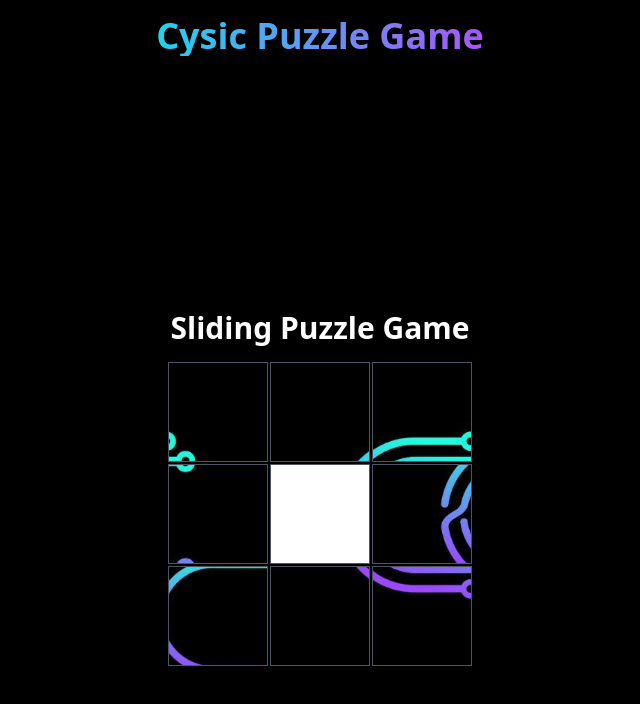
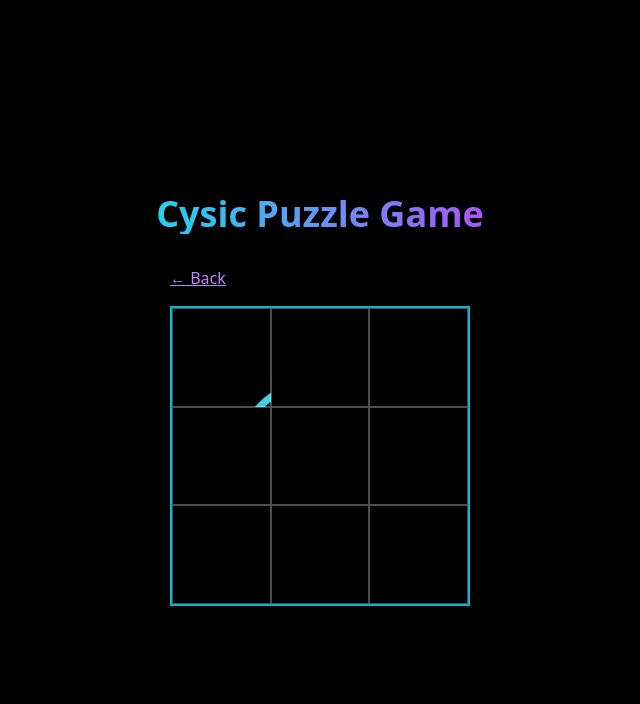
Before and after one commit to Abhi789X/Cysic-puzzle-, a React (Vite) app: page / in a window 1280 px wide. Both pictures are taken after a click on the button "Cysic Logo". Shown: the top 704 px of the page, without its empty margins (320-960 px from the left). Built offline with nearby package versions, Linux system fonts and the light colour scheme.

Commit message:
Update SlidingPuzzle.jsx

```diff
--- a/src/components/SlidingPuzzle.jsx
+++ b/src/components/SlidingPuzzle.jsx
@@ -1,81 +1,78 @@
 import React, { useState, useEffect } from "react";
-import Confetti from "react-confetti";
 
 const GRID_SIZE = 3;
-const TILE_SIZE = 100; // pixels
 
-const generateShuffledTiles = () => {
-  const tiles = Array.from({ length: GRID_SIZE * GRID_SIZE }, (_, i) => i);
-  for (let i = tiles.length - 1; i > 0; i--) {
-    const j = Math.floor(Math.random() * (i + 1));
-    [tiles[i], tiles[j]] = [tiles[j], tiles[i]];
-  }
-  return tiles;
-};
-
-const SlidingPuzzle = ({ image }) => {
-  const [tiles, setTiles] = useState(generateShuffledTiles());
-  const [gameWon, setGameWon] = useState(false);
-
-  const handleClick = (index) => {
-    const emptyIndex = tiles.indexOf(GRID_SIZE * GRID_SIZE - 1);
-    const isAdjacent =
-      [1, -1, GRID_SIZE, -GRID_SIZE].includes(index - emptyIndex) &&
-      Math.abs(Math.floor(index / GRID_SIZE) - Math.floor(emptyIndex / GRID_SIZE)) <= 1 &&
-      Math.abs((index % GRID_SIZE) - (emptyIndex % GRID_SIZE)) <= 1;
-
-    if (isAdjacent) {
-      const newTiles = [...tiles];
-      [newTiles[index], newTiles[emptyIndex]] = [newTiles[emptyIndex], newTiles[index]];
-      setTiles(newTiles);
-      checkWin(newTiles);
-    }
-  };
-
-  const checkWin = (tiles) => {
-    const isSolved = tiles.every((tile, index) => tile === index);
-    setGameWon(isSolved);
-  };
+export default function SlidingPuzzle({ image, onBack }) {
+  const [tiles, setTiles] = useState([]);
+  const [emptyIndex, setEmptyIndex] = useState(GRID_SIZE * GRID_SIZE - 1);
+  const [solved, setSolved] = useState(false);
 
   useEffect(() => {
-    checkWin(tiles);
-  }, []);
+    const temp = Array.from({ length: GRID_SIZE * GRID_SIZE }, (_, i) => i);
+    for (let i = temp.length - 1; i > 0; i--) {
+      const j = Math.floor(Math.random() * (i + 1));
+      [temp[i], temp[j]] = [temp[j], temp[i]];
+    }
+    setTiles(temp);
+    setEmptyIndex(temp.indexOf(GRID_SIZE * GRID_SIZE - 1));
+  }, [image]);
+
+  function moveTile(i) {
+    const row = Math.floor(i / GRID_SIZE);
+    const col = i % GRID_SIZE;
+    const emptyRow = Math.floor(emptyIndex / GRID_SIZE);
+    const emptyCol = emptyIndex % GRID_SIZE;
+
+    if (
+      (Math.abs(row - emptyRow) === 1 && col === emptyCol) ||
+      (Math.abs(col - emptyCol) === 1 && row === emptyRow)
+    ) {
+      const newTiles = [...tiles];
+      [newTiles[i], newTiles[emptyIndex]] = [newTiles[emptyIndex], newTiles[i]];
+      setTiles(newTiles);
+      setEmptyIndex(i);
+
+      if (newTiles.every((val, idx) => val === idx)) {
+        setSolved(true);
+      }
+    }
+  }
 
   return (
-    <div className="flex flex-col items-center justify-center min-h-screen bg-black text-white">
-      {gameWon && <Confetti />}
-      <h1 className="text-3xl font-bold mb-4">Sliding Puzzle Game</h1>
-      <div
-        className="grid"
-        style={{
-          gridTemplateColumns: `repeat(${GRID_SIZE}, ${TILE_SIZE}px)`,
-          gridTemplateRows: `repeat(${GRID_SIZE}, ${TILE_SIZE}px)`,
-          gap: "2px",
-        }}
-      >
-        {tiles.map((tile, index) => (
-          <div
-            key={index}
-            onClick={() => handleClick(index)}
-            className={`w-[${TILE_SIZE}px] h-[${TILE_SIZE}px] border border-gray-600 ${
-              tile === GRID_SIZE * GRID_SIZE - 1 ? "bg-white" : "cursor-pointer"
-            }`}
-            style={{
-              backgroundImage:
-                tile === GRID_SIZE * GRID_SIZE - 1 ? "none" : `url(${image})`,
-              backgroundSize: `${TILE_SIZE * GRID_SIZE}px ${TILE_SIZE * GRID_SIZE}px`,
-              backgroundPosition: `-${(tile % GRID_SIZE) * TILE_SIZE}px -${
-                Math.floor(tile / GRID_SIZE) * TILE_SIZE
-              }px`,
-              backgroundRepeat: "no-repeat",
-              backgroundColor: tile === GRID_SIZE * GRID_SIZE - 1 ? "white" : "transparent",
-            }}
-          />
-        ))}
+    <div className="flex flex-col items-center">
+      <button onClick={onBack} className="mb-4 text-purple-400 underline self-start">
+        ← Back
+      </button>
+
+      <div className="grid grid-cols-3 gap-0 w-[300px] h-[300px] mx-auto border-2 border-cyan-500 overflow-hidden">
+        {tiles.map((tile, index) =>
+          tile === GRID_SIZE * GRID_SIZE - 1 ? (
+            <div
+              key={index}
+              className="bg-black border border-white/30"
+              onClick={() => moveTile(index)}
+            />
+          ) : (
+            <div
+              key={index}
+              className="border border-white/30 cursor-pointer"
+              onClick={() => moveTile(index)}
+              style={{
+                backgroundImage: `url(${image})`,
+                backgroundSize: `${GRID_SIZE * 100}%`,
+                backgroundPosition: `-${(tile % GRID_SIZE) * 100}% -${Math.floor(tile / GRID_SIZE) * 100}%`,
+                backgroundRepeat: 'no-repeat'
+              }}
+            />
+          )
+        )}
       </div>
-      {gameWon && <p className="mt-4 text-green-400 font-semibold">Puzzle Solved! 🎉</p>}
+
+      {solved && (
+        <div className="mt-6 text-2xl text-green-400 font-bold animate-pulse">
+          🎉 ZK is the ENDGAME. Welcome to the Future. 🚀
+        </div>
+      )}
     </div>
   );
-};
-
-export default SlidingPuzzle;
+}
```
